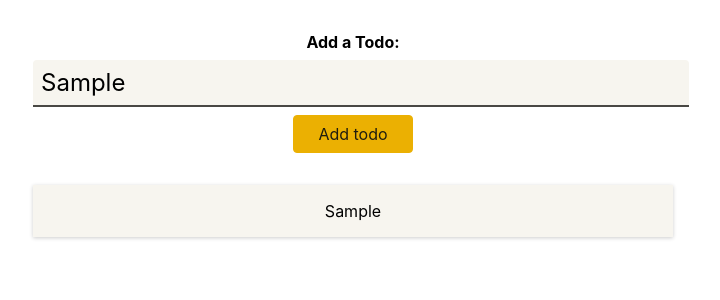
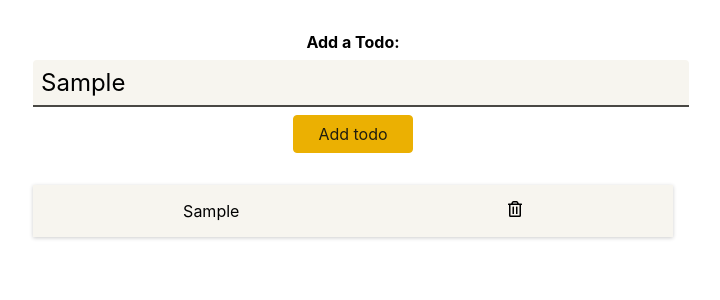
Before and after one commit to Kavery-pm/react-typescript-todo-app, a React (Create React App) app: page / in a window 1280 px wide. Both pictures are taken after typing "Sample" into the empty fields and a click on the button "Add todo". Shown: the top 300 px of the page, without its empty margins (287-1007 px from the left). Built offline with nearby package versions, Linux system fonts and the light colour scheme.

Commit message:
added delete icon

```diff
--- a/package.json
+++ b/package.json
@@ -3,6 +3,9 @@
   "version": "0.1.0",
   "private": true,
   "dependencies": {
+    "@emotion/react": "^11.10.6",
+    "@emotion/styled": "^11.10.6",
+    "@mui/material": "^5.11.14",
     "@testing-library/jest-dom": "^5.11.10",
     "@testing-library/react": "^11.2.6",
     "@testing-library/user-event": "^12.8.3",
@@ -11,6 +14,7 @@
     "@types/react": "^17.0.3",
     "react": "^18.0.0",
     "react-dom": "^18.0.0",
+    "react-icons": "^4.8.0",
     "typescript": "^4.2.3",
     "web-vitals": "^1.1.1"
   },
--- a/src/components/TodoItem.tsx
+++ b/src/components/TodoItem.tsx
@@ -1,6 +1,10 @@
-import React from "react";
+
 import classes from './TodoItem.module.css';
+import * as React from 'react';
+import { FaRegTrashAlt } from 'react-icons/fa';
+
 const TodoItem: React.FC<{ text: string }> = (props) => {
-  return <li className={classes.item}>{props.text}</li>;
+  return <li className={classes.item}>{props.text}  &nbsp;  &nbsp;  &nbsp;  &nbsp;  &nbsp;  &nbsp;  &nbsp; <FaRegTrashAlt style={{marginLeft:'200px'}}/> </li>
+  ;
 };
 export default TodoItem;
```
Also changed, not shown: 1 other file (tests, documents, lock files or other folders).
